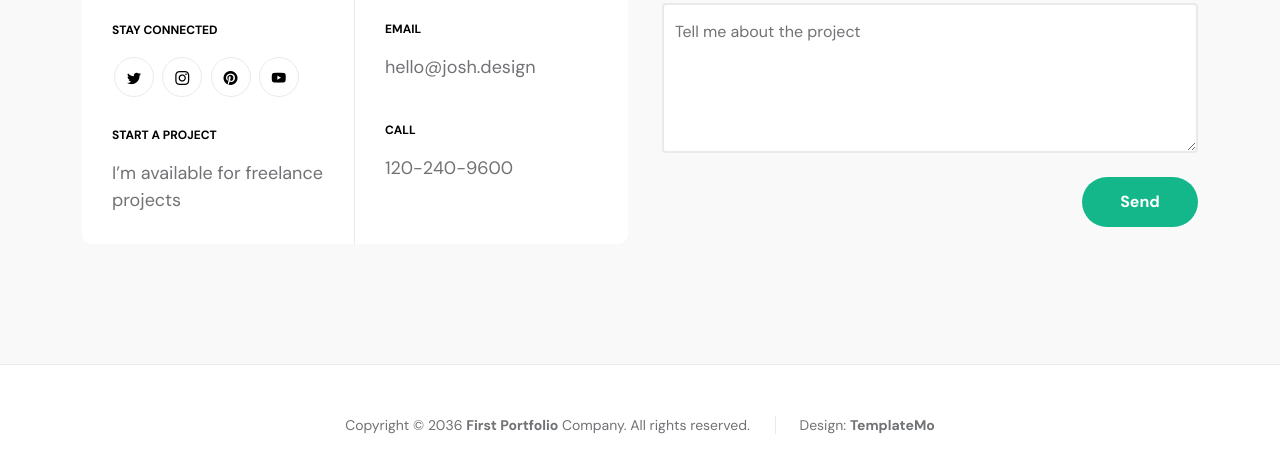
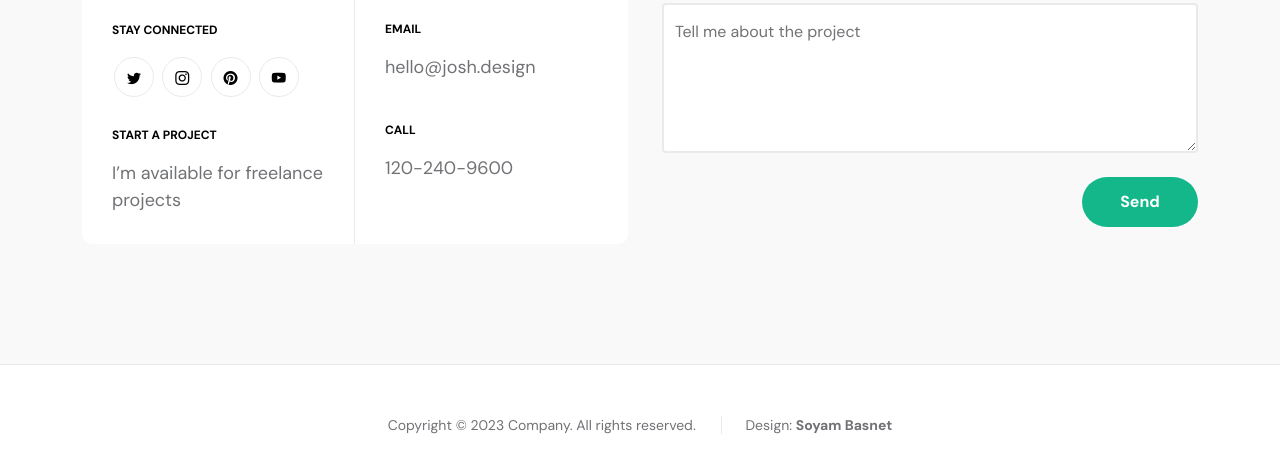
Before and after one commit to reshamoli/portfolio-website, a plain HTML site: page index.html in a window 1280 px wide. Shown: the part 5456-5928 px from the top of the page. Drawn offline with Linux system fonts and the light colour scheme.

Commit message:
Update index.html

```diff
--- a/index.html
+++ b/index.html
@@ -580,9 +580,9 @@ https://templatemo.com/tm-578-first-portfolio
                     <div class="col-lg-12 col-12">
                         <div class="copyright-text-wrap">
                             <p class="mb-0">
-                                <span class="copyright-text">Copyright © 2036 <a href="#">First Portfolio</a> Company. All rights reserved.</span>
+                                <span class="copyright-text">Copyright © 2023 <a href="#"></a> Company. All rights reserved.</span>
                                 Design:
-                                <a rel="sponsored" href="https://templatemo.com" target="_blank">TemplateMo</a>
+                                <a rel="sponsored" href="https://reshamoli.com.np" target="_blank">Soyam Basnet</a>
                             </p>
                         </div>
                     </div>
```
